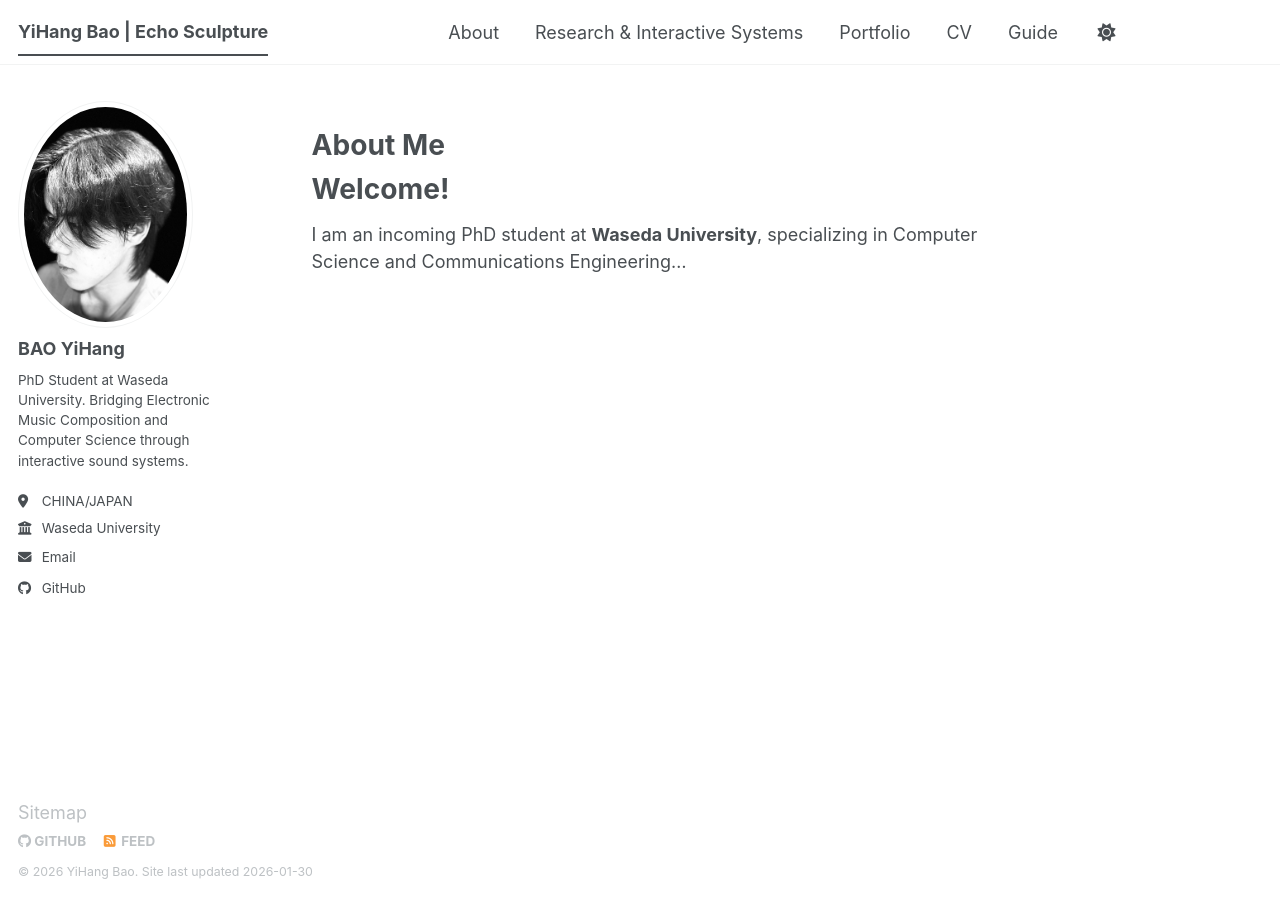
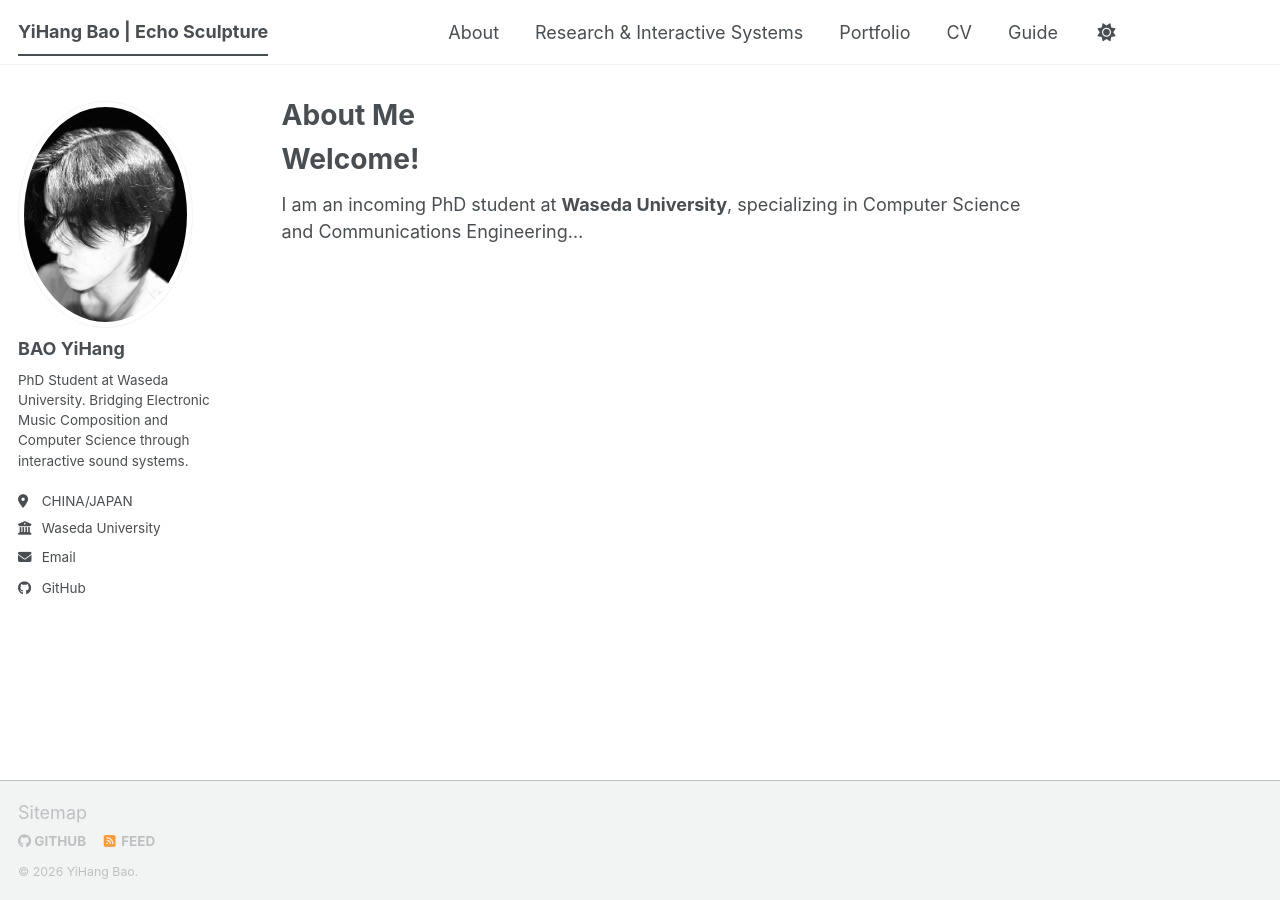
Before and after one commit to Echo-Sculpture/Echo-Sculpture.github.io, a Jekyll site: the page built from _pages/about.md, in a window 1280 px wide. Built offline with Jekyll 4.4.1, drawn with Linux system fonts in a browser that asks for light colours; nearby versions of some CDN libraries; a script bundle is joined from its source files by our own code; library files that are not in the unit come from our copies; some of the changed lines change nothing that is shown.

Commit message:
Update footer.html

```diff
--- a/_includes/footer.html
+++ b/_includes/footer.html
@@ -10,36 +10,20 @@
 {% endif %}
 
 <div class="page__footer-copyright">
-  &copy; {{ site.time | date: '%Y' }} {{ site.name | default: site.title }}. Site last updated {{ "now" | date: '%Y-%m-%d' }}
+  &copy; {{ site.time | date: '%Y' }} {{ site.name | default: site.title }}.
 </div>
 
 <style>
-  /* === 1. 深度拆墙 CSS (保持不变) === */
-  html, body, #main, .initial-content, .page, .page__inner-wrap,
-  .page__content, .page__footer, .masthead, .greedy-nav, .sidebar, .archive,
-  #main-content, #main-wrapper, .wrapper {
-    background-color: transparent !important;
-    background: transparent !important;
-    border: none !important;
-    box-shadow: none !important;
-  }
-
-  /* === 2. 文字区域磨砂玻璃效果 === */
-  .page__inner-wrap {
-    background-color: rgba(255, 255, 255, 0.8) !important;
-    padding: 30px !important;
-    border-radius: 15px !important;
-    backdrop-filter: blur(5px);
-    z-index: 1;
-  }
-
-  /* === 3. p5.js 画布全屏置底 === */
+  /* 暴力调试 CSS */
   #p5-background {
     position: fixed !important;
-    top: 0; left: 0;
-    width: 100vw !important; height: 100vh !important;
-    z-index: -1 !important;
-    pointer-events: auto; /* 允许点击背景来激活音频 */
+    top: 0;
+    left: 0;
+    width: 100vw !important;
+    height: 100vh !important;
+    /* 暂时设为最高层级，确保它浮在所有内容表面 */
+    z-index: 9999 !important;
+    pointer-events: none;
   }
 </style>
 
@@ -50,7 +34,7 @@
 <script>
   let mic, fft;
   let cols, rows;
-  let resolution = 30; // 调整方块大小
+  let resolution = 40;
   let grid = [];
   let isAudioStarted = false;
 
@@ -59,11 +43,13 @@
     cnv.id('p5-background');
     cnv.parent(document.body);
 
-    // 初始化 FFT，但先不急着 start mic，等点击
-    fft = new p5.FFT(0.7, 512);
+    // 初始化 FFT
+    fft = new p5.FFT(0.8, 512);
 
     colorMode(HSB, 360, 100, 100, 100);
     calculateGrid();
+
+    console.log("P5 Setup Complete - Canvas Created");
   }
 
   function calculateGrid() {
@@ -76,14 +62,14 @@
   }
 
   function draw() {
-    clear(); // 清空画布
+    // 【关键调试点】不再使用 clear()，使用半透明黑色背景，制造拖影
+    background(0, 0, 10, 20); // 如果你看到屏幕变黑，说明 p5 在运行！
 
-    // --- 1. 获取音频数据 ---
+    // --- 1. 获取数据 (混合了假数据，确保一定有东西动) ---
     let spectrum;
     if (isAudioStarted) {
       spectrum = fft.analyze();
     } else {
-      // 如果没开启，就传个空数组，防止报错
       spectrum = new Array(512).fill(0);
     }
 
@@ -91,53 +77,54 @@
     grid.shift();
     let newCol = new Float32Array(rows);
 
-    // 只有音频开启时才计算新数据
-    if (isAudioStarted) {
-      let usableSpectrumSize = spectrum.length * 0.8;
-      for (let y = 0; y < rows; y++) {
+    // 模拟数据生成：如果没有音频，我们用 noise 生成波浪，证明渲染没问题
+    let time = millis() * 0.002;
+
+    for (let y = 0; y < rows; y++) {
+      let val = 0;
+      if (isAudioStarted) {
+        let usableSpectrumSize = spectrum.length * 0.8;
         let mapIndex = floor(map(rows - y, 0, rows, 0, usableSpectrumSize));
-        newCol[y] = spectrum[mapIndex];
+        val = spectrum[mapIndex];
+      } else {
+        // 生成假数据可视化
+        let noiseVal = noise(y * 0.1, time);
+        if (noiseVal > 0.4) {
+            val = map(noiseVal, 0.4, 1, 0, 200);
+        }
       }
+      newCol[y] = val;
     }
     grid.push(newCol);
 
-    // --- 3. 渲染网格 ---
+    // --- 3. 渲染 ---
     noStroke();
-
     for (let x = 0; x < cols; x++) {
       for (let y = 0; y < rows; y++) {
         let amp = grid[x][y];
 
-        let xPos = x * resolution;
-        let yPos = y * resolution;
-
-        if (amp > 20) {
-          // [有声音] 激活状态：多彩方块
-          let h = map(y, 0, rows, 160, 260); // 上青下紫
-          let s = map(amp, 0, 255, 60, 100);
-          let b = map(amp, 0, 255, 80, 100);
-          let alpha = map(amp, 0, 255, 40, 100);
-
-          fill(h, s, b, alpha);
-          let sizeMod = map(amp, 0, 255, 0.6, 0.9);
-          rect(xPos, yPos, resolution * sizeMod, resolution * sizeMod, 3);
-
+        // 只要有数值就画
+        if (amp > 10) {
+          let h = map(y, 0, rows, 160, 260);
+          fill(h, 80, 100, 80);
+          rect(x * resolution, y * resolution, resolution * 0.8, resolution * 0.8);
         } else {
-          // [无声音] 静默状态：绘制极淡的灰色网格
-          // 这样你就知道程序还在跑，不是坏了
-          fill(200, 5, 80, 5); // 极淡的颜色
-          rect(xPos, yPos, resolution * 0.2, resolution * 0.2, 1);
+            // 调试点：画出非常明显的空闲网格（深灰色）
+            fill(0, 0, 30, 50);
+            rect(x * resolution + 5, y * resolution + 5, 5, 5);
         }
       }
     }
 
-    // --- 4. 提示文字 ---
-    if (!isAudioStarted) {
-      fill(0);
-      textAlign(CENTER);
-      textSize(20);
-      text("CLICK ANYWHERE TO START AUDIO", width/2, height/2);
-    }
+    // --- 4. 调试文字 ---
+    fill(0, 0, 100);
+    textSize(20);
+    textAlign(LEFT, TOP);
+    text("DEBUG MODE: " + (isAudioStarted ? "MIC ON" : "MIC OFF (CLICK SCREEN)"), 20, 20);
+
+    // 画一个旋转的红球，证明 draw() 每一帧都在跑
+    fill(0, 100, 100);
+    ellipse(mouseX, mouseY, 20, 20);
   }
 
   function windowResized() {
@@ -145,7 +132,6 @@
     calculateGrid();
   }
 
-  // --- 关键：点击屏幕任何地方激活麦克风 ---
   function mousePressed() {
     startAudioContext();
   }
@@ -156,14 +142,11 @@
 
   function startAudioContext() {
     if (!isAudioStarted) {
-      userStartAudio(); // p5.sound 的标准启动函数
-
+      userStartAudio();
       mic = new p5.AudioIn();
       mic.start();
       fft.setInput(mic);
-
       isAudioStarted = true;
-      console.log("Audio Context Started");
     }
   }
 </script>
```
